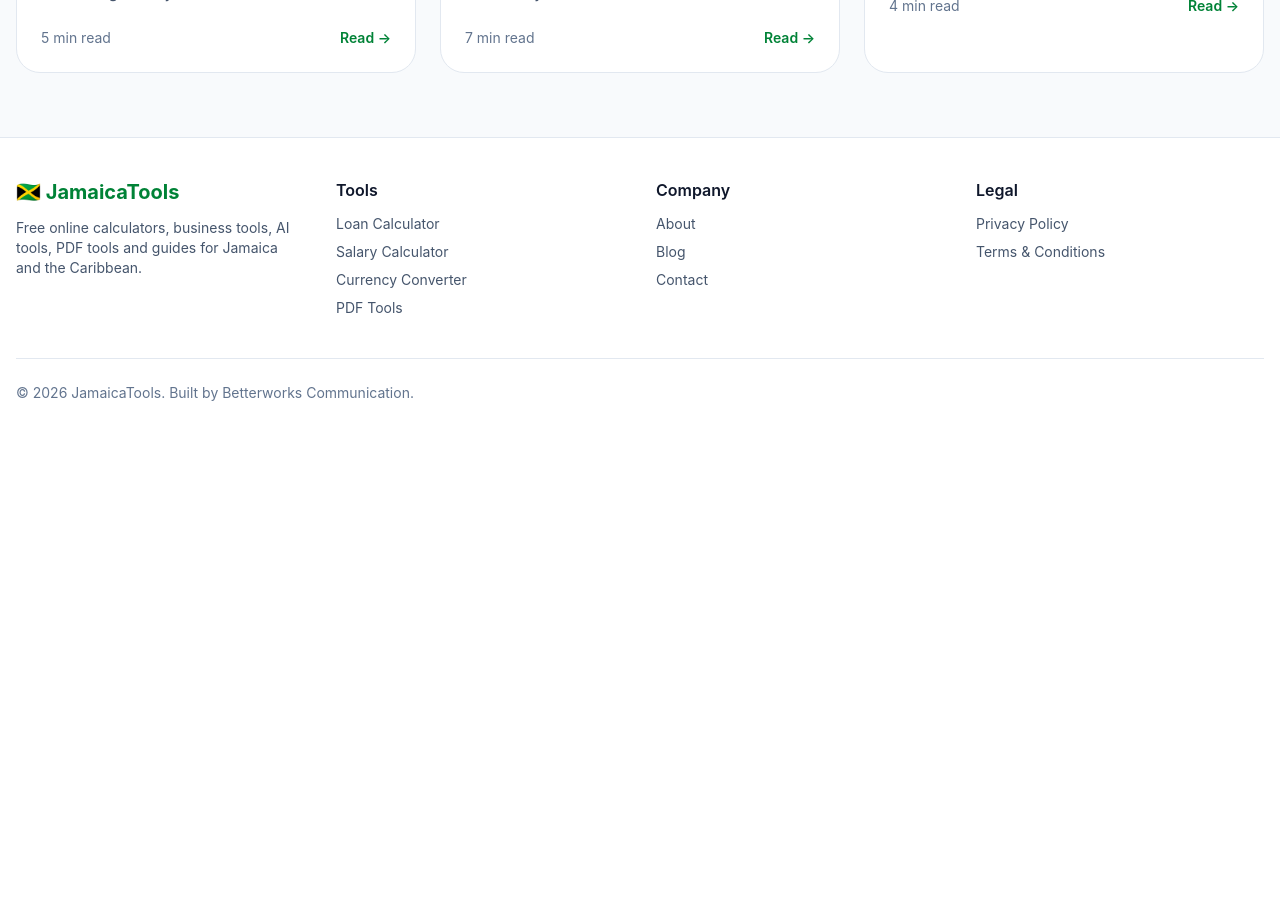
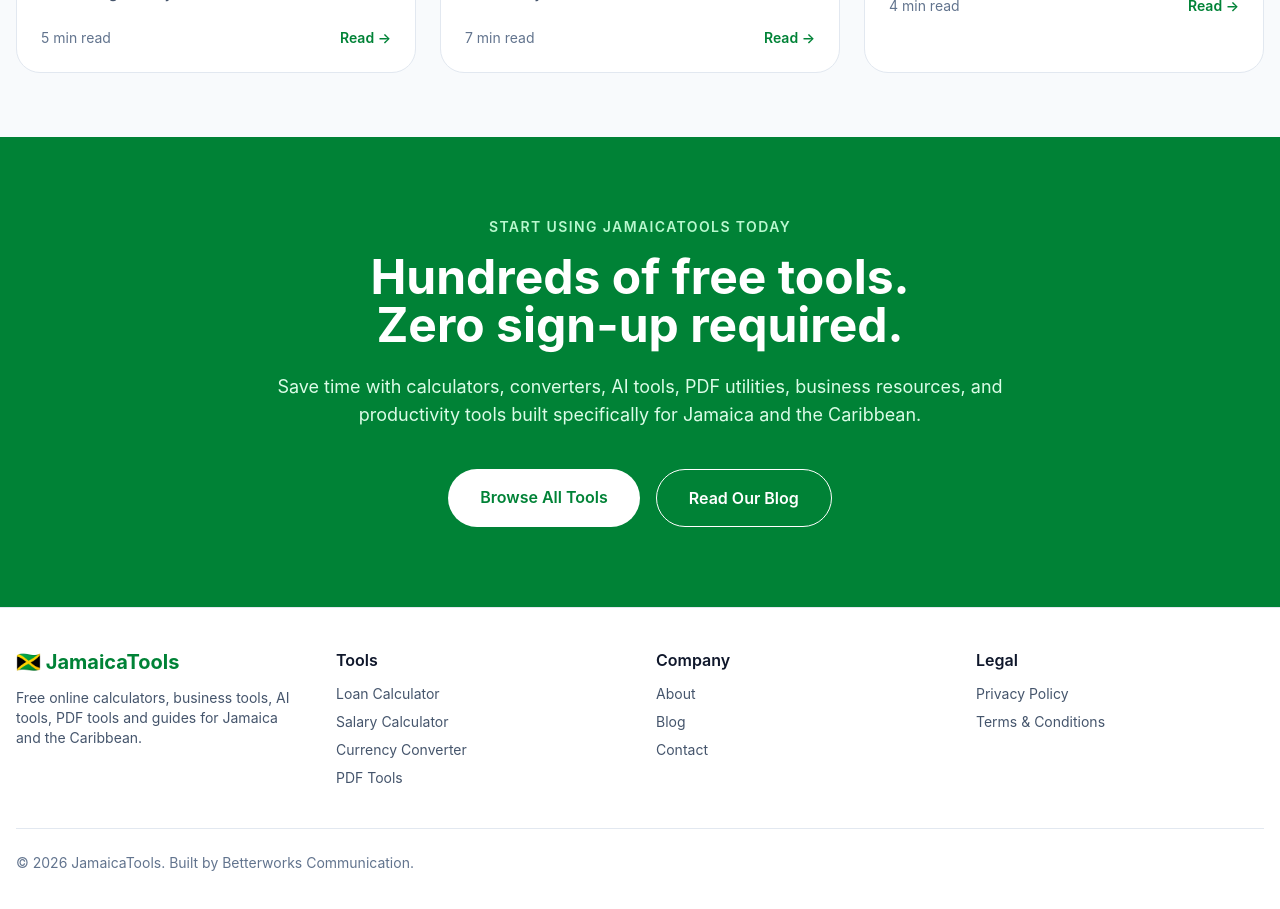
Before and after one commit to Movieslists02/jamaicatools, a React (Vite) app: page / in a window 1280 px wide. Shown: the part 2940-3849 px from the top of the page. Before the commit the page ends 3383 px from the top, so only its background shows below. Built offline with nearby package versions, Linux system fonts and the light colour scheme.

Commit message:
feat: add homepage call to action section

```diff
--- a/src/components/home/CTA.jsx
+++ b/src/components/home/CTA.jsx
@@ -0,0 +1,43 @@
+import { Link } from "react-router-dom";
+
+function CTA() {
+  return (
+    <section className="bg-green-700 py-20">
+      <div className="mx-auto max-w-5xl px-4 text-center">
+        <p className="text-sm font-semibold uppercase tracking-widest text-green-200">
+          Start Using JamaicaTools Today
+        </p>
+
+        <h2 className="mt-4 text-4xl font-bold text-white md:text-5xl">
+          Hundreds of free tools.
+          <br />
+          Zero sign-up required.
+        </h2>
+
+        <p className="mx-auto mt-6 max-w-3xl text-lg text-green-100">
+          Save time with calculators, converters, AI tools,
+          PDF utilities, business resources, and productivity tools
+          built specifically for Jamaica and the Caribbean.
+        </p>
+
+        <div className="mt-10 flex flex-col justify-center gap-4 sm:flex-row">
+          <Link
+            to="/tools"
+            className="rounded-full bg-white px-8 py-4 font-semibold text-green-700 hover:bg-slate-100"
+          >
+            Browse All Tools
+          </Link>
+
+          <Link
+            to="/blog"
+            className="rounded-full border border-white px-8 py-4 font-semibold text-white hover:bg-white hover:text-green-700"
+          >
+            Read Our Blog
+          </Link>
+        </div>
+      </div>
+    </section>
+  );
+}
+
+export default CTA;
--- a/src/pages/Home.jsx
+++ b/src/pages/Home.jsx
@@ -3,6 +3,7 @@ import SearchBar from "../components/home/SearchBar";
 import Categories from "../components/home/Categories";
 import FeaturedTools from "../components/home/FeaturedTools";
 import LatestArticles from "../components/home/LatestArticles";
+import CTA from "../components/home/CTA";
 
 function Home() {
   return (
@@ -12,6 +13,7 @@ function Home() {
       <Categories />
       <FeaturedTools />
       <LatestArticles />
+      <CTA />
     </>
   );
 }
```
